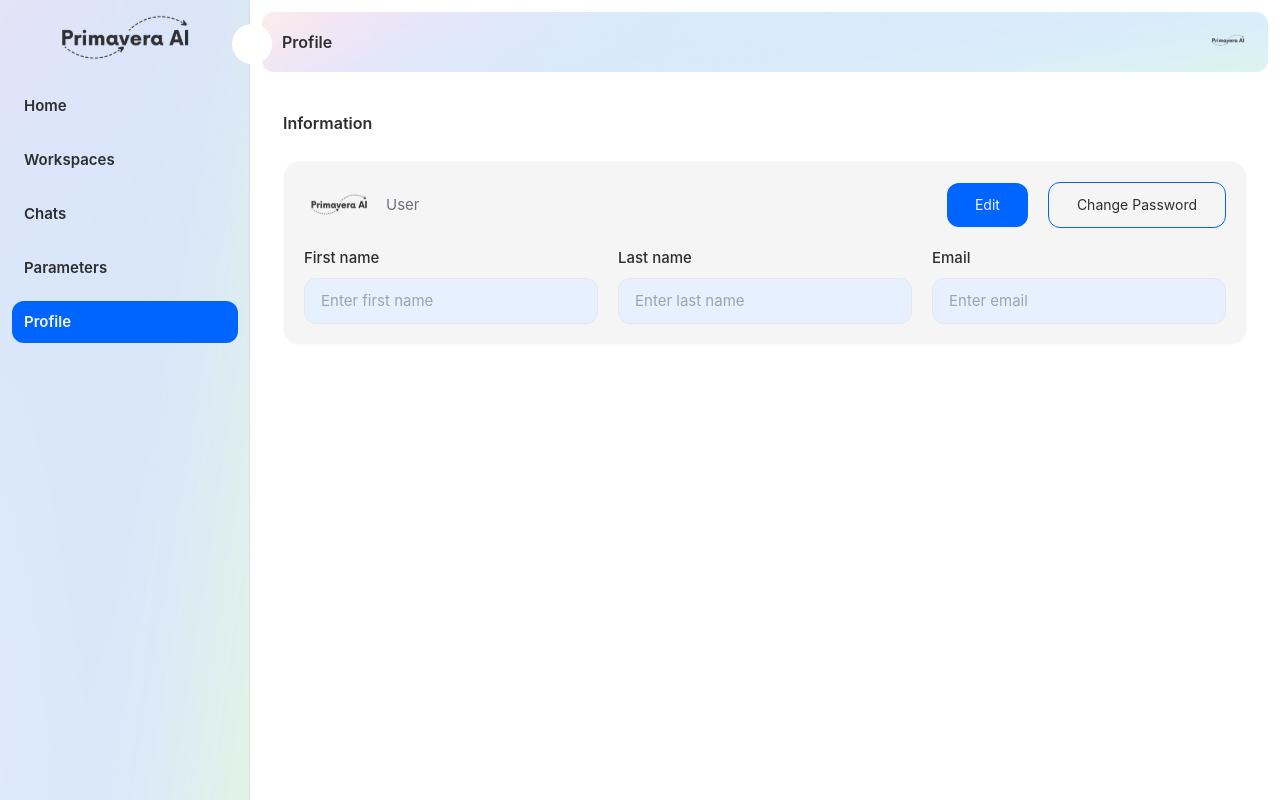
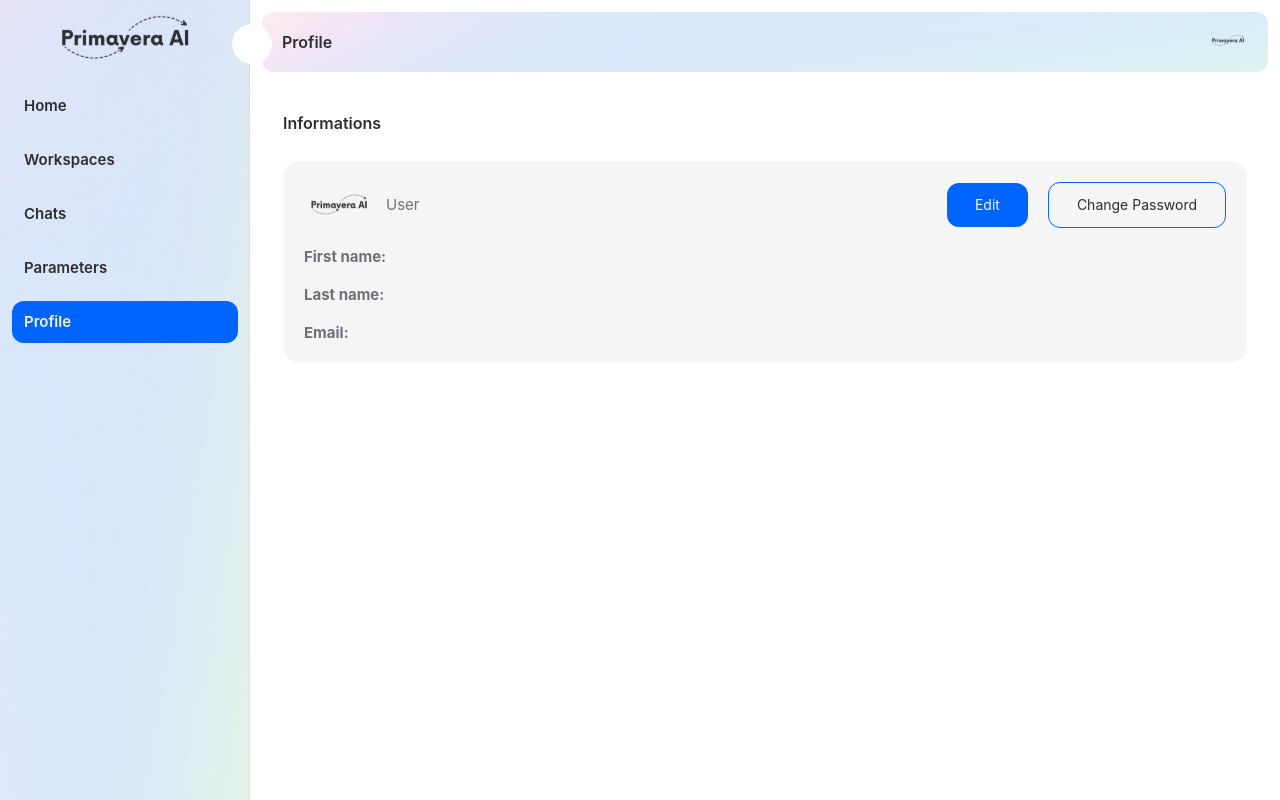
Before and after one commit to valentinfazenda/primavera-frontend, a Next.js app: page /profile in a window 1280 px wide. Built offline with nearby package versions, Linux system fonts and the light colour scheme; no server answers.

Commit message:
Enhance ProfileForm component: add editing functionality, update display logic, and improve user experience with save button

```diff
--- a/src/components/profile/profileForm.tsx
+++ b/src/components/profile/profileForm.tsx
@@ -5,13 +5,16 @@ import { useProfile, useUpdateProfile } from "@/hooks/useProfile";
 import Input from "@/components/profile/inputs/input.component";
 import PasswordInput from "@/components/profile/inputs/password-input.component";
 import { FontAwesomeIcon } from "@fortawesome/react-fontawesome";
-import { faUser, faLockOpen } from "@fortawesome/pro-light-svg-icons";
+import { faUser, faLockOpen, faPen, faFloppyDisk } from "@fortawesome/pro-light-svg-icons";
 import Image from "next/image";
 import user from "@/assets/svg/logo.svg";
 
 export function ProfileForm() {
   const { data: profile, isLoading } = useProfile();
   const { mutate, isPending } = useUpdateProfile();
+
+  // Editing state
+  const [isEditing, setIsEditing] = useState(false);
 
   // Form state
   const [firstName, setFirstName] = useState("");
@@ -21,11 +24,12 @@ export function ProfileForm() {
   const [confirmPassword, setConfirmPassword] = useState("");
   const [changePasswordSection, setChangePasswordSection] = useState(false);
 
-  // Display state (what is shown in the header)
+  // Display state
   const [displayFirstName, setDisplayFirstName] = useState("");
   const [displayLastName, setDisplayLastName] = useState("");
+  const [displayEmail, setDisplayEmail] = useState("");
 
-  // Fill both form + display states when profile loads
+  // Fill states when profile loads
   useEffect(() => {
     if (profile) {
       setFirstName(profile.firstName || "");
@@ -33,10 +37,11 @@ export function ProfileForm() {
       setEmail(profile.email || "");
       setDisplayFirstName(profile.firstName || "");
       setDisplayLastName(profile.lastName || "");
+      setDisplayEmail(profile.email || "");
     }
   }, [profile]);
 
-  const handleSubmit = () => {
+  const handleSave = () => {
     if (changePasswordSection && newPassword !== confirmPassword) {
       alert("Passwords do not match");
       return;
@@ -51,12 +56,16 @@ export function ProfileForm() {
       },
       {
         onSuccess: (updated) => {
-          // Only update the displayed name after successful save
+          // Update display values after successful save
           setDisplayFirstName(updated.firstName);
           setDisplayLastName(updated.lastName);
+          setDisplayEmail(updated.email);
+
+          // Reset states
           setChangePasswordSection(false);
           setNewPassword("");
           setConfirmPassword("");
+          setIsEditing(false);
         },
       }
     );
@@ -69,7 +78,7 @@ export function ProfileForm() {
       <div className="bg-[#FFFFFF1A] border border-[#FFFFFF80] rounded-lg p-3">
         <div className="flex items-center gap-3 mb-4">
           <FontAwesomeIcon icon={faUser} className="icons text-title" />
-          <h3 className="text-title">Information</h3>
+          <h3 className="text-title">Informations</h3>
         </div>
         <div className="bg-bg border border-[#FFFFFF80] rounded-lg p-3">
           <div className="flex justify-between items-center">
@@ -85,14 +94,24 @@ export function ProfileForm() {
               </div>
             </div>
             <div className="flex items-center gap-3">
+                {isEditing ? (
                 <button
-                onClick={handleSubmit}
+                    onClick={handleSave}
                     className="bg-primary flex items-center gap-[8px] text-white text-normal py-2 px-4 rounded-md"
                     disabled={isPending}
                 >
-                <FontAwesomeIcon icon={faUser} className="icons" />
-                {isPending ? "Saving..." : "Edit"}
+                    <FontAwesomeIcon icon={faFloppyDisk} className="icons" />
+                    {isPending ? "Saving..." : "Save"}
                 </button>
+                ) : (
+                <button
+                    onClick={() => setIsEditing(true)}
+                    className="bg-primary flex items-center gap-[8px] text-white text-normal py-2 px-4 rounded-md"
+                >
+                    <FontAwesomeIcon icon={faPen} className="icons" />
+                    Edit
+                </button>
+                )}
               <button
                 onClick={() => setChangePasswordSection((prev) => !prev)}
                 className="border border-primary flex items-center gap-[8px] text-title text-normal py-2 px-4 rounded-md"
@@ -104,6 +123,8 @@ export function ProfileForm() {
           </div>
 
           <div className="flex items-center gap-3 mt-3">
+            {isEditing ? (
+              <>
                 <Input
                   label="First name"
                   placeholder="Enter first name"
@@ -125,6 +146,14 @@ export function ProfileForm() {
                   value={email}
                   onChange={(e) => setEmail(e.target.value)}
                 />
+              </>
+            ) : (
+              <div className="flex flex-col gap-3">
+                <p><strong>First name:</strong> {displayFirstName}</p>
+                <p><strong>Last name:</strong> {displayLastName}</p>
+                <p><strong>Email:</strong> {displayEmail}</p>
+              </div>
+            )}
           </div>
         </div>
       </div>
@@ -151,7 +180,7 @@ export function ProfileForm() {
               />
             </div>
             <button
-              onClick={handleSubmit}
+              onClick={handleSave}
               className="bg-primary flex items-center gap-[8px] text-white text-normal py-2 px-4 rounded-md mt-3"
               disabled={isPending}
             >
```
Lines whose indentation alone changed are shown as unchanged.
